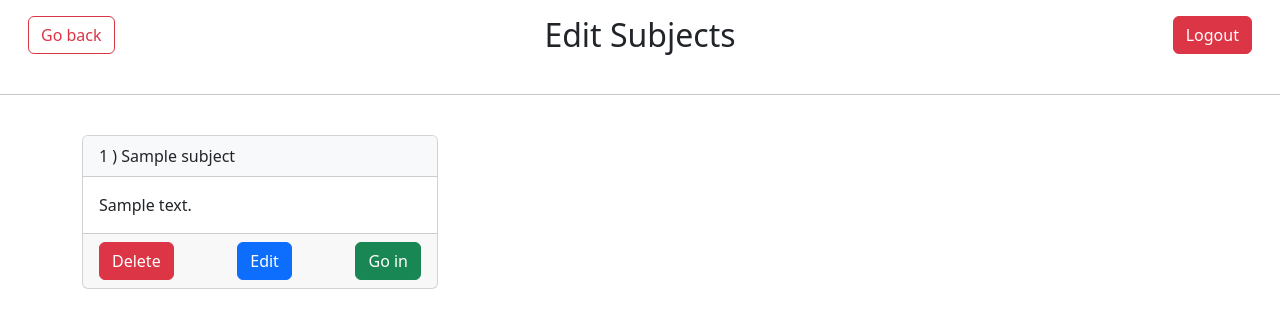
After one commit to Arc-001/quiz_master_23f2001161, a Flask app: template templates/edit_subjects.html in a window 1280 px wide. The commit adds this page. Shown: the top 328 px of the page. Run offline with Flask 3, Linux system fonts and the light colour scheme; the template is opened without the code that fills it: most values are stand-ins (such as "Sample title", 1, 10 or a date in 2020).

Commit message:
FEAT: made the intital admin subject management page with delete subject feature

```diff
--- a/app.py
+++ b/app.py
@@ -259,5 +259,35 @@ def add_user():
     else:
         return 'Internal server error', 500
 
+@app.get("/admin/subjects")
+@flask_login.login_required
+@check_admin
+def admin_subjects():
+    # try:
+    session = get_session()
+    subjects = session.query(Subject).all()
+    return render_template("edit_subjects.html", subjects = subjects)
+    # except:
+    #     return 'Internal server error', 500
+    # finally:
+    #     close_session(session)
+
+@app.get("/admin/subject/delete/<int:subject_id>")
+@flask_login.login_required
+@check_admin
+def del_subject(subject_id):
+    session = get_session()
+    print(1)
+    subject = session.query(Subject).filter_by(subject_id = subject_id).first()
+    print(subject.subject_id)
+    print(2)
+    session.delete(subject)
+    print(3)
+    session.commit()
+    session.close()
+    print(4)
+    return redirect(url_for("admin_subjects"))
+
+
 
 app.run(debug = True)
--- a/templates/admin.html
+++ b/templates/admin.html
@@ -17,7 +17,7 @@
                 <h2>Admin Portal</h2>
                 </div>
               <div class="col-md p-3 text-end">
-                <a href="/logout"><button type="button" class="btn btn-outline-danger">Logout</button></a>
+                <a href="/logout"><button type="button" class="btn btn-danger">Logout</button></a>
               </div>
             </div>
           </div>
@@ -27,7 +27,7 @@
 
     <div class="row  d-flex align-items-center rounded p-4">
         <div class="col-sm-6">
-          <div class="card">
+          <div class="card h-100">
             <div class="card-body">
               <h2 class="card-title">USER MANAGEMENT</h2>
               <p class="card-text">Add remove and modify users.</p>
@@ -42,7 +42,7 @@
           </div>
         </div>
         <div class="col-sm-6">
-          <div class="card">
+          <div class="card h-100">
             <div class="card-body">
               <h2 class="card-title">EDIT SUBJECTS</h2>
               <p class="card-text">Add remove and edit subjects, related chapters and quizeses.</p>
--- /dev/null
+++ b/templates/edit_subjects.html
@@ -0,0 +1,59 @@
+<!DOCTYPE html>
+<html lang="en">
+<head>
+    <meta charset="UTF-8">
+    <meta name="viewport" content="width=device-width, initial-scale=1.0">
+    <title>home</title>
+    <link href="https://cdn.jsdelivr.net/npm/bootstrap@5.3.3/dist/css/bootstrap.min.css" rel="stylesheet" integrity="sha384-QWTKZyjpPEjISv5WaRU9OFeRpok6YctnYmDr5pNlyT2bRjXh0JMhjY6hW+ALEwIH" crossorigin="anonymous">
+    <script src="https://cdn.jsdelivr.net/npm/bootstrap@5.3.3/dist/js/bootstrap.bundle.min.js" integrity="sha384-YvpcrYf0tY3lHB60NNkmXc5s9fDVZLESaAA55NDzOxhy9GkcIdslK1eN7N6jIeHz" crossorigin="anonymous"></script>
+    <script src="https://cdn.jsdelivr.net/npm/@popperjs/core@2.11.8/dist/umd/popper.min.js" integrity="sha384-I7E8VVD/ismYTF4hNIPjVp/Zjvgyol6VFvRkX/vR+Vc4jQkC+hVqc2pM8ODewa9r" crossorigin="anonymous"></script>
+    <script src="https://cdn.jsdelivr.net/npm/bootstrap@5.3.3/dist/js/bootstrap.min.js" integrity="sha384-0pUGZvbkm6XF6gxjEnlmuGrJXVbNuzT9qBBavbLwCsOGabYfZo0T0to5eqruptLy" crossorigin="anonymous"></script>
+</head>
+<body>
+
+    <div class = "header" id = "header-home">
+    <div class="container-fluid">
+        <div class="row g-0">
+          <div class="col-md-4 p-3">
+            <a href = '/admin/home'>
+                <button type="button" class="btn btn-outline-danger">Go back</button>
+            </a>
+          </div>
+          <div class="col-md-4 p-3 text-center">
+            <h2>Edit Subjects</h2>
+            </div>
+          <div class="col-md-4 p-3 text-end">
+            <a href="/logout"><button type="button" class="btn btn-danger">Logout</button></a>
+          </div>
+        </div>
+      </div>
+      <hr>
+    </div>
+
+
+    <div class="container py-4">
+        <div class="row row-cols-1 row-cols-md-2 row-cols-lg-3 g-4">
+            {% for subject in subjects %}
+            <div class="col">
+                <div class="card h-100">
+                    <div class="card-header bg-light">
+                        {{subject.subject_id}} ) {{subject.name}}
+                    </div>
+                    <div class="card-body">
+                        <p class="card-text">{{subject.description}}</p>
+                    </div>
+                    <div class="card-footer ">
+                        <div class = "d-flex justify-content-between align-items-center">
+                            <a href = "/admin/subject/delete/{{subject.subject_id}}"><button type = "button" class = "btn btn-danger">Delete</button></a>
+                            <button type = "button" class = "btn btn-primary">Edit</button>
+                            <button type = "button" class = "btn btn-success">Go in</button>
+                        </div>
+                    </div>
+                </div>
+            </div>
+            {% endfor %}
+        </div>
+    </div>
+
+</body>
+</html>
--- a/templates/edit_users.html
+++ b/templates/edit_users.html
@@ -82,7 +82,7 @@
                 <td><input type="text" class="form-control" name = "DOB" value = "" placeholder="MM/DD/YYYY" form = "edit" required></td>
                 <td><input type="text" class="form-control" name = "qualification_info" value ="" placeholder="Btech in Computer Science" form = "edit"></td>
                 <td>
-                    <button type="submit" class="btn btn-primary" form = "edit">Edit</button> |
+                    <button type="submit" class="btn btn-primary" form = "edit">Edit</button> | <a href = "/admin/edit_user"><button class = "btn btn-danger">Cancel</button></a>
                 </td>
 
 
@@ -106,7 +106,7 @@
                 <h2>Edit Users</h2>
                 </div>
               <div class="col-md-4 p-3 text-end">
-                <a href="/logout"><button type="button" class="btn btn-outline-danger">Logout</button></a>
+                <a href="/logout"><button type="button" class="btn btn-danger">Logout</button></a>
               </div>
             </div>
           </div>
```
Also changed, not shown: main.db (added).
